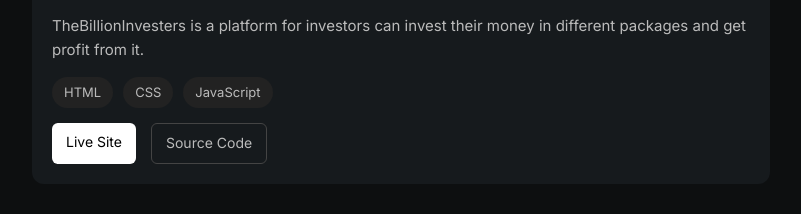
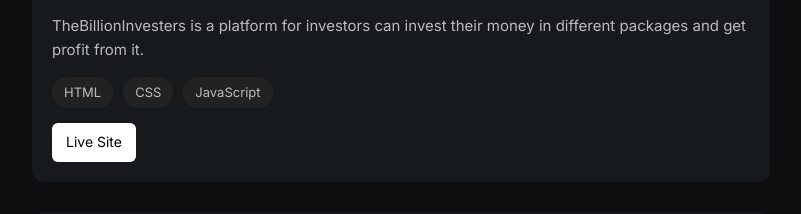
Before and after one commit to wadoodShaikh/portfolio, a React (Vite) app: page / in a window 1280 px wide. Shown: the part 1380-1594 px from the top of the page, without its empty margins (198-999 px from the left). Built offline with nearby package versions, Linux system fonts and the light colour scheme.

Commit message:
Update ProjectCard.jsx

```diff
--- a/src/components/ProjectCard.jsx
+++ b/src/components/ProjectCard.jsx
@@ -23,12 +23,14 @@
 })}
         </div>
         <div className="buttons">
-          <a href={props.live} className="btn primary">
+          <a href={props.live} target="__blank__" className="btn primary">
             Live Site
           </a>
-          <a href={props.code} className="btn secondary">
-            Source Code
-          </a>
+          {props.code.trim() !=="" && (
+            <a href={props.code} className="btn secondary">
+              Source Code
+            </a>
+          )}
         </div>
       </div>
     </div>
```
